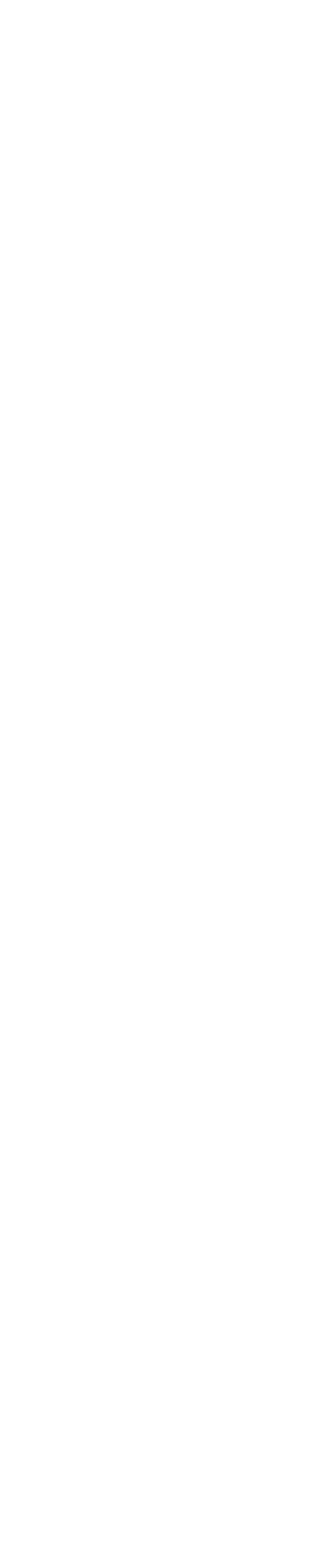
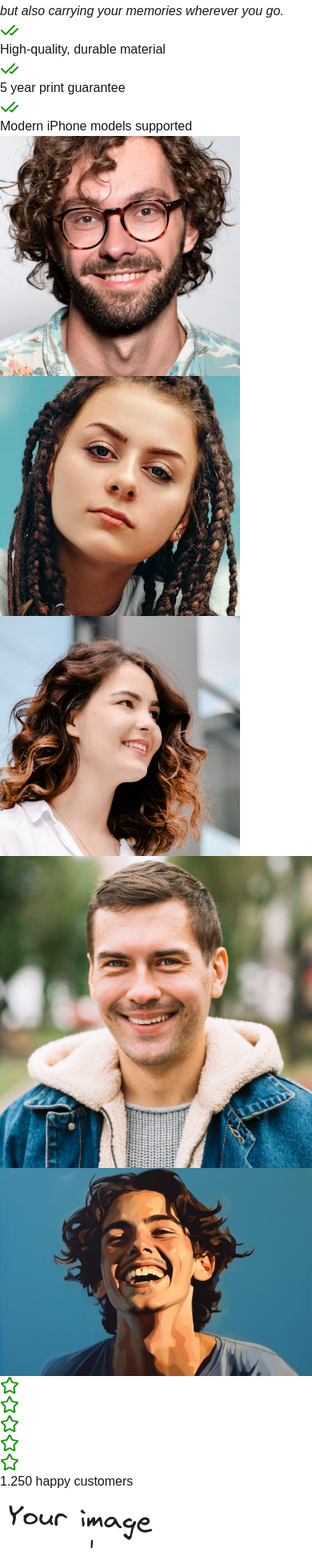
Before and after one commit to Imranelaf/phonecases, a Next.js app: page / in a window 390 px wide. Shown: the part 46-1986 px from the top of the page at 80% size. Before the commit the page ends 844 px from the top, so only its background shows below. Built offline with nearby package versions, Linux system fonts and the light colour scheme.

Commit message:
feat: add Hero section with related components

```diff
--- /dev/null
+++ b/src/app/components/Customers.tsx
@@ -0,0 +1,9 @@
+import React from 'react'
+
+function Customers() {
+  return (
+    <div className='h-screen'>Customers</div>
+  )
+}
+
+export default Customers
--- a/src/app/components/Hero.tsx
+++ b/src/app/components/Hero.tsx
@@ -1,8 +1,29 @@
 import React from 'react'
+import { CheckCheck } from 'lucide-react';
+import PhoneSlogan from './PhoneSlogan';
+import Viewrs from './Viewrs';
 
 function Hero() {
+    const cheking = ["High-quality, durable material", "5 year print guarantee", "Modern iPhone models supported"  ]
   return (
-    <div>Hero</div>
+    <div className='w-full h-screen m-12 flex flex-col lg:flex-row'>
+        <div className='p-2 lg:w-3/5'>
+            <h1 className='text-3xl lg:text-7xl font-extrabold'>Your Image on a <span className='bg-green-500 rounded-lg text-white'>Custom</span> Phone Case</h1>
+            <p className='mt-8 lg:text-xl'><i>You are not only protecting your phone with our case, but also carrying your memories wherever you go.</i></p>
+            <ul className='mt-8'>
+                {cheking.map((item, index)=>(
+                    <li key={index} className='flex font-bold text-base mt-2'>
+                    <CheckCheck color='#15970c' className='h-6 w-6 mr-2' />
+                    {item}
+                    </li>
+                ))}
+            </ul>
+            <Viewrs />
+        </div>
+        <div className='w-1/2'>
+        <PhoneSlogan />
+        </div>
+    </div>
   )
 }
 
--- /dev/null
+++ b/src/app/components/PhoneSlogan.tsx
@@ -0,0 +1,26 @@
+import Image from 'next/image';
+import React from 'react';
+
+function PhoneSlogan() {
+  return (
+    <div className="w-auto h-auto pl-10 lg:ml-5 relative">
+      <div className="absolute left-72 hidden lg:block">
+        <Image
+          src='/your-image.png'
+          alt='Your Image'
+          width={200}
+          height={200}
+        />
+      </div>
+      <Image
+        src='/phone-template.png'
+        alt='Phone Template'
+        width={250}
+        height={250}
+
+      />
+    </div>
+  );
+}
+
+export default PhoneSlogan;
--- /dev/null
+++ b/src/app/components/Viewrs.tsx
@@ -0,0 +1,40 @@
+import { Star } from 'lucide-react';
+
+function Viewrs() {
+    const users = [
+        {src:"/users/user-1.png", alt:"user 1", left:"0"},
+        {src:"/users/user-2.png", alt:"user 2", left:"24"},
+        {src:"/users/user-3.png", alt:"user 3", left:"32"},
+        {src:"/users/user-4.jpg", alt:"user 4", left:"44"},
+        {src:"/users/user-5.jpg", alt:"user 5", left:"52"}
+    ]
+
+  return (
+    <div className='mt-12 mb-16'>
+        <div className='flex '>
+        {users.map((user, index)=>(
+            <img
+            key={index}
+            src={user.src}
+            alt={user.alt}
+            className={`h-16 w-16 bg-indigo-200 rounded-full border-2 border-black absolute left-${user.left}`}
+
+          />
+        ))}
+        </div>
+       <div className='absolute left-72 mt-2 '>
+
+        <div className='flex'>
+            {Array(5).fill(0).map((_, index)=>(
+                <Star key={index} color='#15970c' />
+            ))}
+        </div>
+        1.250 happy customers
+        </div>
+
+
+    </div>
+  )
+}
+
+export default Viewrs
--- a/src/app/page.tsx
+++ b/src/app/page.tsx
@@ -1,10 +1,12 @@
 import React from 'react'
 import Hero from './components/Hero'
+import Customers from './components/Customers'
 
 function page() {
   return (
-    <div>
+    <div className='overflow-x-hidden'>
       <Hero />
+      <Customers />
     </div>
   )
 }
```
Also changed, not shown: package.json (+7 -6 lines), 1 other file (tests, documents, lock files or other folders).
